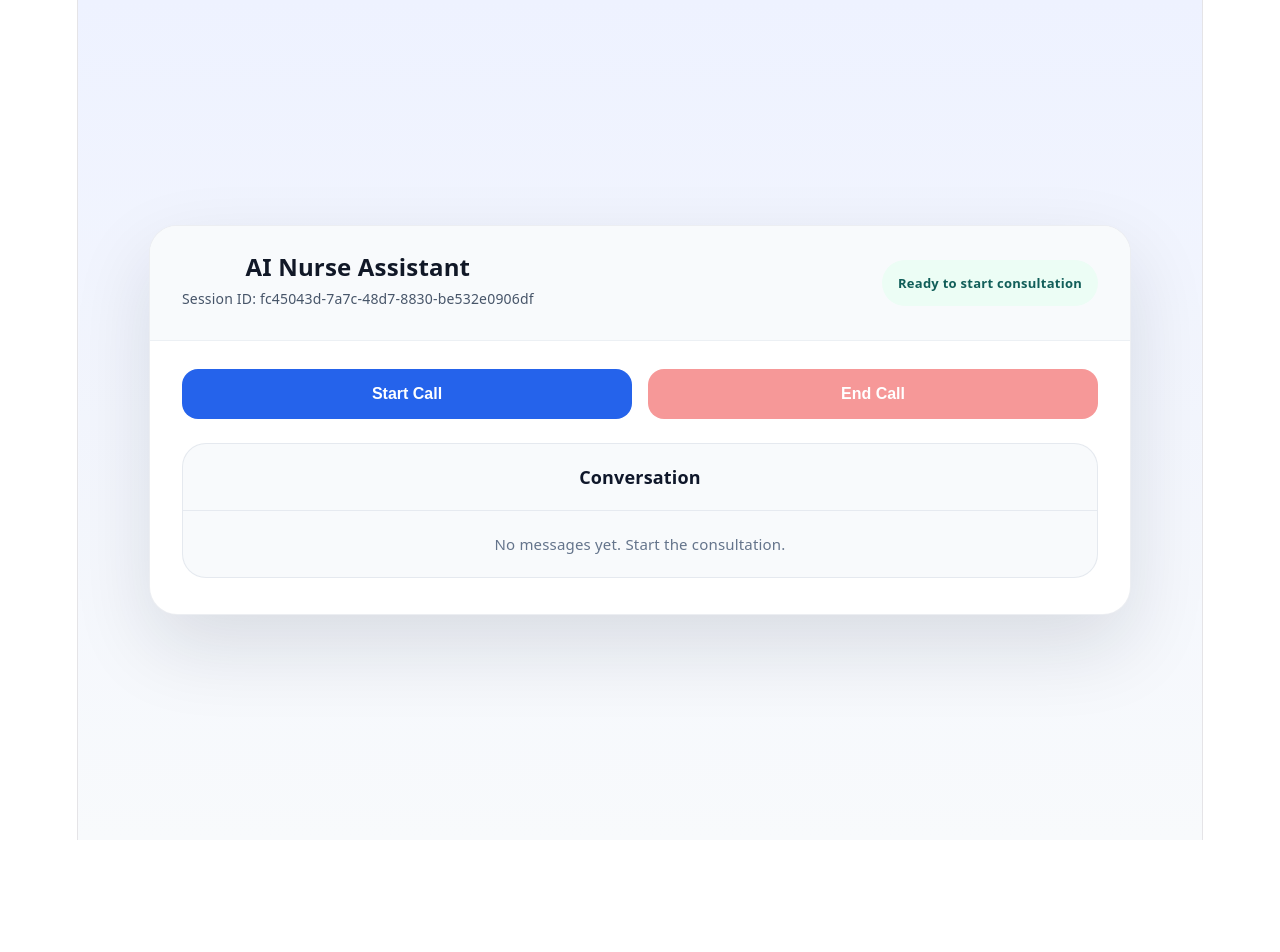
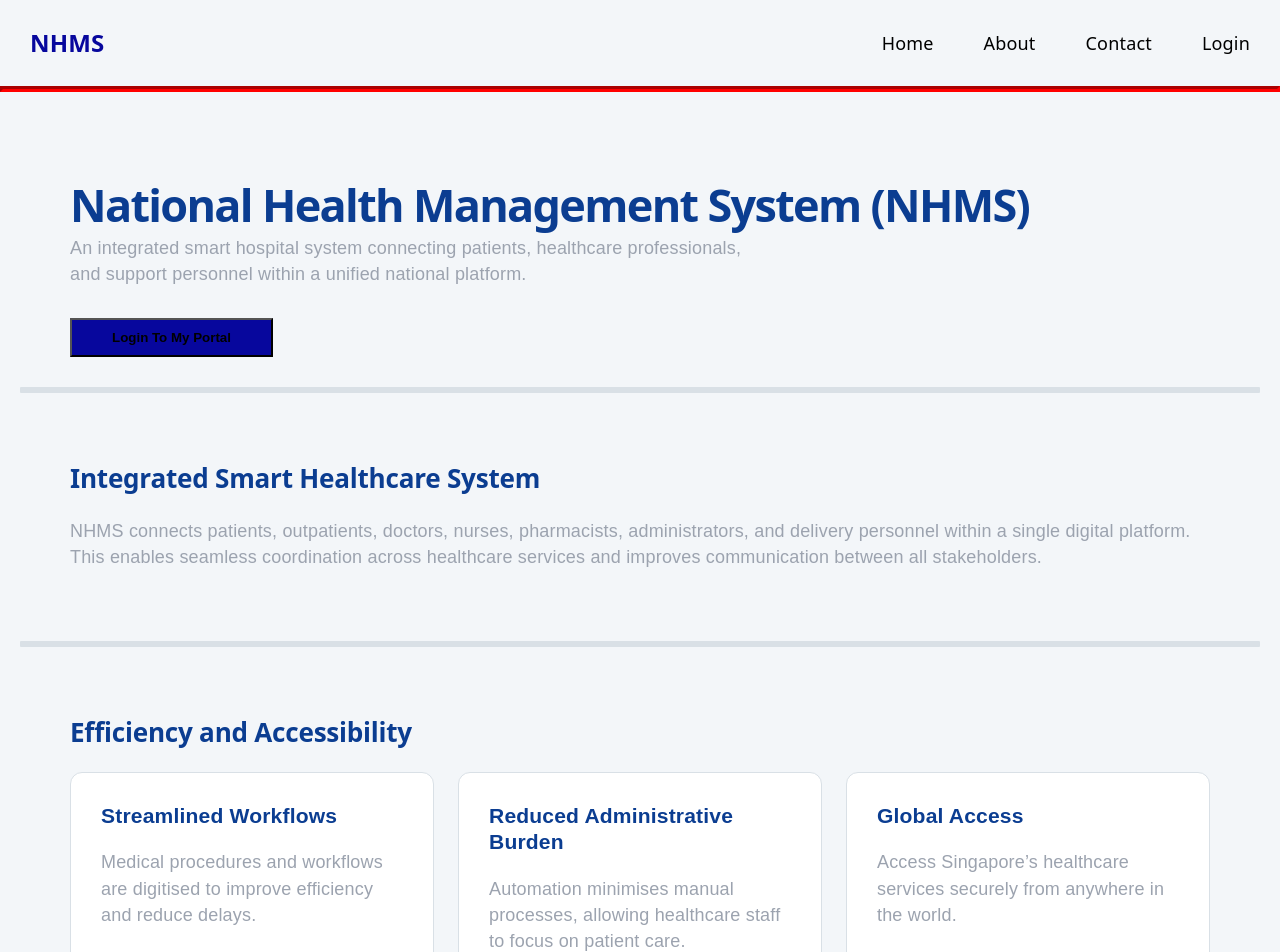
Before and after one commit to Muthiah-lab/NHMS-Major-Project-, a React (Vite) app in the folder NHMS-Major/: page / in a window 1280 px wide. Shown: the top 952 px of the page. Before the commit the page ends 840 px from the top, so only its background shows below. Built offline with nearby package versions, Linux system fonts and the light colour scheme.

Commit message:
Deployment Of Landing Page

```diff
--- a/NHMS-Major/src/App.jsx
+++ b/NHMS-Major/src/App.jsx
@@ -1,16 +1,13 @@
 import { useState } from 'react'
-import reactLogo from './assets/react.svg'
-import viteLogo from './assets/vite.svg'
-import heroImg from './assets/hero.png'
 import './App.css'
-import AICall from './components/aicall'
+import LandingPage from './screens/landingPage'
 
 function App() {
-  const [count, setCount] = useState(0)
 
   return (
     <>
-      <AICall />
+      <LandingPage />
+
     </>
   )
 }
--- /dev/null
+++ b/NHMS-Major/src/components/landingBody.css
@@ -0,0 +1,108 @@
+.body{
+    font-family: Arial, sans-serif;
+    overflow-x: hidden;
+    width: 100%;
+    margin: 0;
+    padding: 0 20px;
+    box-sizing: border-box;
+}
+
+* {
+    box-sizing: inherit;
+}
+
+.topBody h1 {
+    color: #0b3d91;
+    font-weight: bolder;
+    font-size: clamp(2rem, 4vw, 2.5rem);
+    line-height: 1.05;
+    max-width: 100%;
+    word-break: keep-all;
+    margin: 0;
+}
+
+.topBody {
+    margin: 80px 0 0;
+    width: 100%;
+    padding: 0 20px;
+    margin-left: 30px;
+}
+
+.breakTag {
+    background-color: rgb(217, 217, 217);
+    height: 5px;
+    width: 100%;
+    border-radius: 1px;
+    border-color: #d9e0e6;
+    border-style: solid
+}
+
+.topBody p {
+    padding-top: 7px;
+    max-width: 700px;
+}
+
+.topBody button {
+    margin-top: 30px;
+    margin-bottom: 30px;
+    padding-top: 10px;
+    padding-bottom: 10px;
+    padding-left: 40px;
+    padding-right: 40px;
+    background-color: rgb(7, 7, 157);
+}
+
+.section2 {
+    margin-top: 70px;
+    margin-right: 50px;
+    margin-left: 50px;
+    max-width: 1400px;
+    margin-bottom: 70px;
+}
+
+.section2 h2 {
+    color: #0b3d91;
+    font-weight: bolder;
+    font-size: 1.45rem;
+    margin-bottom: 25px;
+}
+
+.featuresOverallDiv{
+    display: grid;
+    grid-template-columns: repeat(auto-fit, minmax(300px, 1fr));
+    gap: 24px;
+}
+.featureDiv h3{
+    padding: 0px;
+    margin: 0px;
+    margin-bottom: 20px;
+    color: #0b3d91;
+}
+.featureDiv{
+    border-radius: 12px;
+    border: 1px solid #d9e0e6;
+    padding: 30px;
+    background: #fff;
+}
+
+@media (max-width: 800px) {
+    .section2 {
+        padding: 0 16px;
+    }
+}
+
+@media (max-width: 620px) {
+    .topBody {
+        margin-top: 60px;
+        padding: 0 14px;
+    }
+
+    .topBody p,
+    .section2 p {
+        max-width: 100%;
+    }
+
+    .featuresOverallDiv {
+        grid-template-columns: 1fr;
+    }
+}
--- /dev/null
+++ b/NHMS-Major/src/components/landingBody.jsx
@@ -0,0 +1,80 @@
+import React from 'react'
+import './landingBody.css'
+function LandingBody() {
+    return (
+        <div className='body'>
+            <section>
+                <div className='topBody'>
+                    <h1>National Health Management System (NHMS)</h1>
+
+                    <p>An integrated smart hospital system connecting patients, healthcare professionals, and support personnel within a unified national platform.</p>
+                    <button><strong>Login To My Portal</strong></button>
+                </div>
+            </section>
+            <div className='breakTag'></div>
+            <section className='section2'>
+                <h2>Integrated Smart Healthcare System</h2>
+                <p>
+                    NHMS connects patients, outpatients, doctors, nurses, pharmacists, administrators, and delivery personnel within a single digital platform. This enables seamless coordination across healthcare services and improves communication between all stakeholders.
+                </p>
+            </section>
+            <div className='breakTag'></div>
+            <section className='section2'>
+                <h2>Efficiency and Accessibility</h2>
+                <div className='featuresOverallDiv'>
+                    <div className='featureDiv'>
+                        <h3>Streamlined Workflows</h3>
+                        <p>Medical procedures and workflows are digitised to improve efficiency and reduce delays.</p>
+                    </div>
+                    <div className='featureDiv'>
+                        <h3>Reduced Administrative Burden</h3>
+                        <p>Automation minimises manual processes, allowing healthcare staff to focus on patient care.</p>
+                    </div>
+                    <div className='featureDiv'>
+                        <h3>Global Access</h3>
+                        <p>Access Singapore’s healthcare services securely from anywhere in the world.</p>
+                    </div>
+                </div>
+            </section>
+            <div className='breakTag'></div>
+            <section className='section2'>
+                <h2>Artificial Intelligence Capabilities</h2>
+                <div className='featuresOverallDiv'>
+                    <div className='featureDiv'>
+                        <h3>Health Monitoring</h3>
+                        <p>AI continuously monitors patient conditions, especially for ongoing or intensive care.</p>
+                    </div>
+                    <div className='featureDiv'>
+
+                        <h3>Early Detection</h3>
+                        <p>Potential abnormalities are identified early to support preventive intervention.</p>
+                    </div>
+                    <div className='featureDiv'>
+                        <h3>Preliminary Assessment</h3>
+                        <p>AI conducts initial assessments before consultations, optimising doctors’ time.</p>
+                    </div>
+                </div>
+            </section>
+            <div className='breakTag'></div>
+            <section className='section2'>
+                <h2>Efficiency and Accessibility</h2>
+                <div className='featuresOverallDiv'>
+                    <div className='featureDiv'>
+                        <h3>Streamlined Workflows</h3>
+                        <p>Medical procedures and workflows are digitised to improve efficiency and reduce delays.</p>
+                    </div>
+                    <div className='featureDiv'>
+                        <h3>Reduced Administrative Burden</h3>
+                        <p>Automation minimises manual processes, allowing healthcare staff to focus on patient care.</p>
+                    </div>
+                    <div className='featureDiv'>
+                        <h3>Global Access</h3>
+                        <p>Access Singapore’s healthcare services securely from anywhere in the world.</p>
+                    </div>
+                </div>
+            </section>
+        </div>
+    )
+}
+
+export default LandingBody
--- /dev/null
+++ b/NHMS-Major/src/components/landingTopBar.css
@@ -0,0 +1,39 @@
+.headerDiv{
+    flex-direction: row;
+    justify-content: space-between;
+    align-items: center;
+    gap: 20px;
+    display: flex;
+    margin-top: 30px;
+    margin-bottom: 30px;
+    margin-left: 30px;
+    margin-right: 30px;
+
+}
+.header{
+    display: flex;
+    color: rgb(7, 7, 157);
+    font-weight: bolder;
+    font-size: x-large;
+    text-align: center;
+
+}
+.headerHref{
+    display: flex;
+    flex-direction: row;
+    display: flex;
+    align-items: center;
+    gap: 50px;
+    text-decoration: none;
+    color: black;
+
+}
+.headerHref a{
+    text-decoration: none;
+    color: black;
+
+}
+.hrline{
+    border-color: red;
+    border-width: 3px;
+}
--- /dev/null
+++ b/NHMS-Major/src/components/landingTopBar.jsx
@@ -0,0 +1,25 @@
+import React from 'react'
+import './landingTopBar.css'
+
+function LandingTopBar() {
+    return (
+        <div>
+            <div className='headerDiv'>
+                <div className='header'>
+                    NHMS
+                </div>
+                <div className='menubar'>
+                    <span className='headerHref'>
+                        <a href="">Home</a>
+                        <a href="">About</a>
+                        <a href="">Contact</a>
+                        <a href="">Login</a>
+                    </span>
+                </div>
+            </div>
+            <hr className='hrline' />
+        </div>
+    )
+}
+
+export default LandingTopBar
--- a/NHMS-Major/src/index.css
+++ b/NHMS-Major/src/index.css
@@ -1,48 +1,64 @@
 :root {
   --text: #6b6375;
   --text-h: #08060d;
-  --bg: #fff;
+  --bg: #ffffff;
+  --page-bg: #f3f6f9;
+
   --border: #e5e4e7;
   --code-bg: #f4f3ec;
+
   --accent: #aa3bff;
   --accent-bg: rgba(170, 59, 255, 0.1);
   --accent-border: rgba(170, 59, 255, 0.5);
+
   --social-bg: rgba(244, 243, 236, 0.5);
+
   --shadow:
-    rgba(0, 0, 0, 0.1) 0 10px 15px -3px, rgba(0, 0, 0, 0.05) 0 4px 6px -2px;
+    rgba(0, 0, 0, 0.1) 0 10px 15px -3px,
+    rgba(0, 0, 0, 0.05) 0 4px 6px -2px;
 
-  --sans: system-ui, 'Segoe UI', Roboto, sans-serif;
-  --heading: system-ui, 'Segoe UI', Roboto, sans-serif;
+  --sans: system-ui, "Segoe UI", Roboto, sans-serif;
+  --heading: system-ui, "Segoe UI", Roboto, sans-serif;
   --mono: ui-monospace, Consolas, monospace;
 
   font: 18px/145% var(--sans);
   letter-spacing: 0.18px;
+
+  color: var(--text);
+  background: var(--page-bg);
+
   color-scheme: light dark;
-  color: var(--text);
-  background: var(--bg);
-  font-synthesis: none;
   text-rendering: optimizeLegibility;
   -webkit-font-smoothing: antialiased;
   -moz-osx-font-smoothing: grayscale;
+}
 
-  @media (max-width: 1024px) {
+@media (max-width: 1024px) {
+  :root {
     font-size: 16px;
   }
 }
 
-@media (prefers-color-scheme: dark) {
+@media (prefers-color-scheme: light) {
   :root {
     --text: #9ca3af;
     --text-h: #f3f4f6;
-    --bg: #16171d;
+
+    --bg: #f3f6f9;
+    --page-bg: #f3f6f9;
+
     --border: #2e303a;
     --code-bg: #1f2028;
+
     --accent: #c084fc;
     --accent-bg: rgba(192, 132, 252, 0.15);
     --accent-border: rgba(192, 132, 252, 0.5);
+
     --social-bg: rgba(47, 48, 58, 0.5);
+
     --shadow:
-      rgba(0, 0, 0, 0.4) 0 10px 15px -3px, rgba(0, 0, 0, 0.25) 0 4px 6px -2px;
+      rgba(0, 0, 0, 0.4) 0 10px 15px -3px,
+      rgba(0, 0, 0, 0.25) 0 4px 6px -2px;
   }
 
   #social .button-icon {
@@ -50,20 +66,33 @@
   }
 }
 
+html,
 body {
   margin: 0;
+  padding: 0;
+  background: var(--page-bg);
 }
 
 #root {
-  width: 1126px;
-  max-width: 100%;
-  margin: 0 auto;
-  text-align: center;
-  border-inline: 1px solid var(--border);
+  width: 100%;
   min-height: 100svh;
+
   display: flex;
   flex-direction: column;
+
   box-sizing: border-box;
+}
+
+.container {
+  width: 100%;
+  max-width: 1126px;
+  margin: 0 auto;
+
+  padding: 0 24px;
+
+  background: var(--bg);
+  border-left: 1px solid var(--border);
+  border-right: 1px solid var(--border);
 }
 
 h1,
@@ -77,20 +106,28 @@ h1 {
   font-size: 56px;
   letter-spacing: -1.68px;
   margin: 32px 0;
-  @media (max-width: 1024px) {
+}
+
+@media (max-width: 1024px) {
+  h1 {
     font-size: 36px;
     margin: 20px 0;
   }
 }
+
 h2 {
   font-size: 24px;
   line-height: 118%;
   letter-spacing: -0.24px;
   margin: 0 0 8px;
-  @media (max-width: 1024px) {
+}
+
+@media (max-width: 1024px) {
+  h2 {
     font-size: 20px;
   }
 }
+
 p {
   margin: 0;
 }
--- /dev/null
+++ b/NHMS-Major/src/screens/landingPage.jsx
@@ -0,0 +1,15 @@
+import React from 'react'
+import LandingTopBar from '../components/landingTopBar'
+import LandingBody from '../components/landingBody'
+
+function LandingPage() {
+
+  return (
+    <div>
+        <LandingTopBar />
+        <LandingBody />
+    </div>
+  )
+}
+
+export default LandingPage
```
Also changed, not shown: NHMS-Major/src/components/login.jsx (added, +9 -0 lines).
